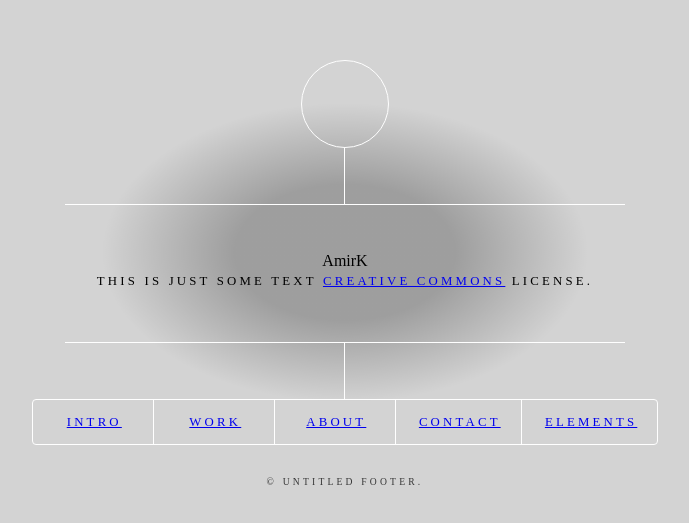
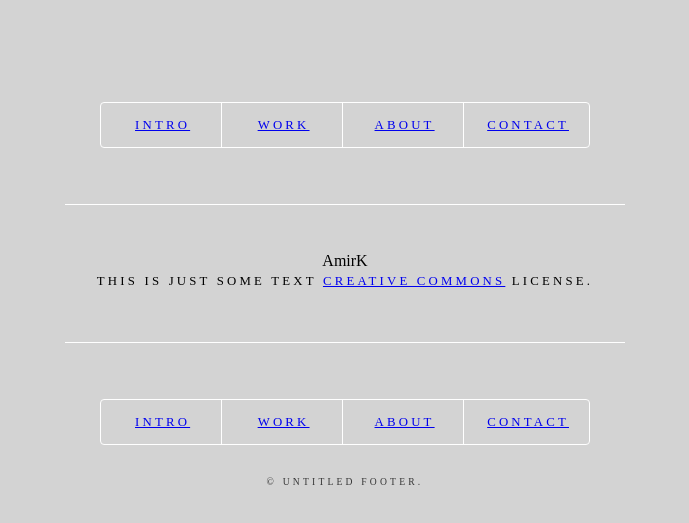
Before and after one commit to codacy20/amirk.xyz, a React (Create React App) app: page / in a window 1280 px wide. Shown: the part 265-788 px from the top of the page, without its empty margins (295-984 px from the left). Built offline with nearby package versions, Linux system fonts and the light colour scheme.

Commit message:
css corrections

```diff
--- a/src/Header.css
+++ b/src/Header.css
@@ -17,10 +17,10 @@
     -webkit-transition: -webkit-transform 0.325s ease-in-out, -webkit-filter 0.325s ease-in-out, opacity 0.325s ease-in-out;
     -ms-transition: -ms-transform 0.325s ease-in-out, -ms-filter 0.325s ease-in-out, opacity 0.325s ease-in-out;
     transition: transform 0.325s ease-in-out, filter 0.325s ease-in-out, opacity 0.325s ease-in-out;
-    background-image: -moz-radial-gradient(rgba(0, 0, 0, 0.25) 25%, rgba(0, 0, 0, 0) 55%);
+    /* background-image: -moz-radial-gradient(rgba(0, 0, 0, 0.25) 25%, rgba(0, 0, 0, 0) 55%);
     background-image: -webkit-radial-gradient(rgba(0, 0, 0, 0.25) 25%, rgba(0, 0, 0, 0) 55%);
     background-image: -ms-radial-gradient(rgba(0, 0, 0, 0.25) 25%, rgba(0, 0, 0, 0) 55%);
-    background-image: radial-gradient(rgba(0, 0, 0, 0.25) 25%, rgba(0, 0, 0, 0) 55%);
+    background-image: radial-gradient(rgba(0, 0, 0, 0.25) 25%, rgba(0, 0, 0, 0) 55%); */
     max-width: 100%;
     text-align: center;
 }
@@ -34,7 +34,7 @@
     margin-top: 3.5rem;
 }
 
-#header>*:before {
+/* #header>*:before {
     content: '';
     display: block;
     position: absolute;
@@ -43,7 +43,7 @@
     width: 1px;
     height: calc(3.5rem + 1px);
     background: #ffffff;
-}
+} */
 
 #header> :first-child {
     margin-top: 0;
@@ -194,10 +194,10 @@ body.is-preload #header .content .inner {
     #header>* {
         margin-top: 2rem;
     }
-    #header>*:before {
+    /* #header>*:before {
         top: calc(-2rem - 1px);
         height: calc(2rem + 1px);
-    }
+    } */
     #header .logo {
         width: 4.75rem;
         height: 4.75rem;
--- a/src/Header.tsx
+++ b/src/Header.tsx
@@ -10,9 +10,15 @@ function Header() {
 
     return (
         <header id="header">
-            <div className="logo">
-                <span className="icon fa-gem"></span>
-            </div>
+            <nav>
+                <ul>
+                    <li><a href="#intro">Intro</a></li>
+                    <li><a href="#work">Work</a></li>
+                    <li><a href="#about">About</a></li>
+                    <li><a href="#contact">Contact</a></li>
+                    {/* <li><a href="#elements">Elements</a></li> */}
+                </ul>
+            </nav>
             <div className="content">
                 <div className="inner">
                     <h1>AmirK</h1>
@@ -25,7 +31,7 @@ function Header() {
                     <li><a href="#work">Work</a></li>
                     <li><a href="#about">About</a></li>
                     <li><a href="#contact">Contact</a></li>
-                    <li><a href="#elements">Elements</a></li>
+                    {/* <li><a href="#elements">Elements</a></li> */}
                 </ul>
             </nav>
         </header>
--- a/src/index.css
+++ b/src/index.css
@@ -23,11 +23,11 @@
     padding: 4rem 2rem;
     z-index: 3;
 }
-
+/*
 #wrapper:before {
     content: '';
     display: block;
-}
+} */
 
 @media screen and (max-width: 1680px) {
     #wrapper {
--- a/src/index.tsx
+++ b/src/index.tsx
@@ -1,7 +1,7 @@
 import React from 'react';
 import ReactDOM from 'react-dom';
+import App from './App';
 import './index.css';
-import App from './App';
 import * as serviceWorker from './serviceWorker';
 
 ReactDOM.render(<App />, document.getElementById('wrapper'));
```
